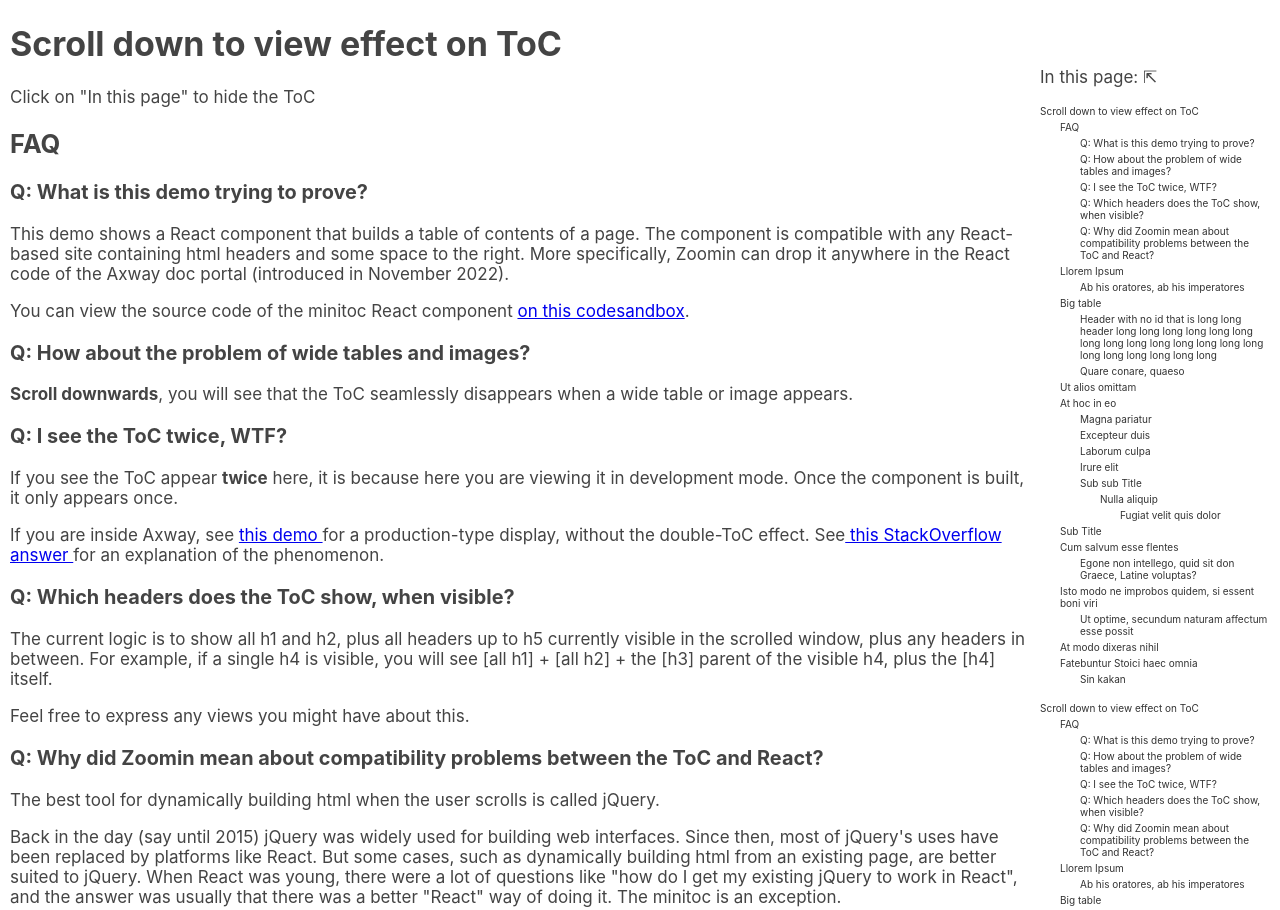
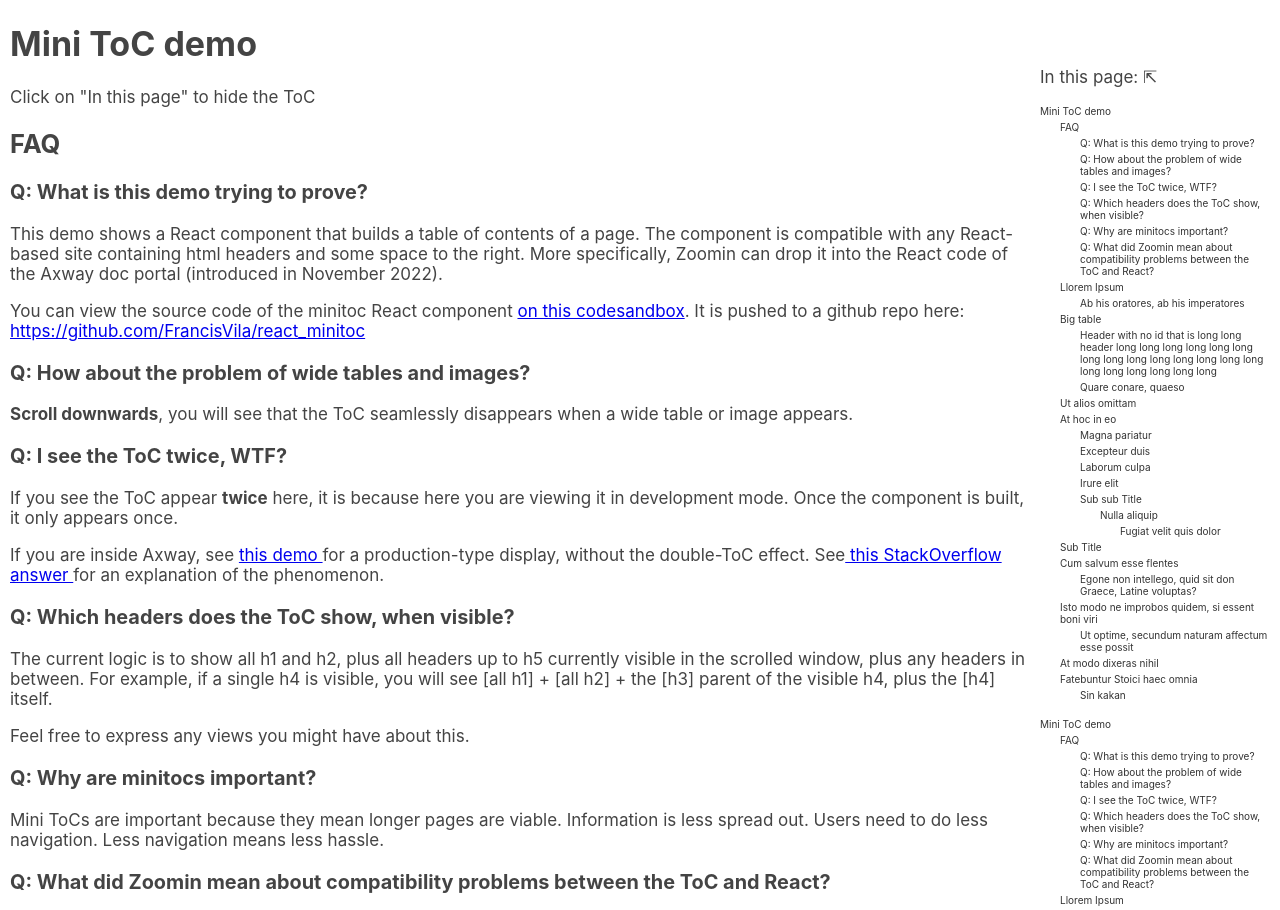
Before and after one commit to FrancisVila/react_minitoc, a React (Create React App) app: page / in a window 1280 px wide. Shown: the top 910 px of the page. Built offline with nearby package versions, Linux system fonts and the light colour scheme.

Commit message:
small edit

```diff
--- a/src/pages/page1.js
+++ b/src/pages/page1.js
@@ -7,13 +7,12 @@ export const Page1 = () => {
   return (
     <div id='content'>
 
-<h1 id="aaaa">Scroll down to view effect on ToC</h1>
+<h1 id="aaaa">Mini ToC demo</h1>
       <p>Click on "In this page" to hide the ToC </p>
 	  <h2>FAQ</h2>
 	  <h3>Q: What is this demo trying to prove?</h3>
-	  <p>This demo shows a React component that builds a table of contents of a page. The component is compatible with any React-based site containing html headers and some space to the right. More specifically, Zoomin can drop it anywhere in the React code of the Axway doc portal (introduced in November 2022).</p>
-	  <p>You can view the source code of the minitoc React component <a href="https://codesandbox.io/s/live-retractable-toc-for-documentation-g4zv99?file=/src/components/minitoc.js">on this codesandbox</a>.
-	  </p>
+	  <p>This demo shows a React component that builds a table of contents of a page. The component is compatible with any React-based site containing html headers and some space to the right. More specifically, Zoomin can drop it into the React code of the Axway doc portal (introduced in November 2022).</p>
+	  <p>You can view the source code of the minitoc React component <a href="https://codesandbox.io/s/live-retractable-toc-for-documentation-g4zv99?file=/src/components/minitoc.js">on this codesandbox</a>. It is pushed to a github repo here:  <a href="https://github.com/FrancisVila/react_minitoc">https://github.com/FrancisVila/react_minitoc</a>	  </p>
 	  <h3>Q: How about the problem of wide tables and images?</h3>
         <p><b>Scroll downwards</b>, you will see that the ToC seamlessly disappears when a wide table or image appears.</p>
 		<h3>Q: I see the ToC twice, WTF?</h3>
@@ -30,8 +29,9 @@ export const Page1 = () => {
 		For example, if a single h4 is visible, you will see [all h1] + [all h2] + the [h3] parent of the visible h4, plus the [h4] itself. </p>
 		<p>Feel free to express any views you might have about this.</p>
 
-
-		<h3>Q: Why did Zoomin mean about compatibility problems between the ToC and React?</h3>
+		<h3>Q: Why are minitocs important?</h3>
+		<p>Mini ToCs are important because they mean longer pages are viable. Information is less spread out. Users need to do less navigation. Less navigation means less hassle.</p>
+		<h3>Q: What did Zoomin mean about compatibility problems between the ToC and React?</h3>
 
 		<p>The best tool for dynamically building html when the user scrolls is called jQuery. </p>
 		<p>Back in the day (say until 2015) jQuery was widely used for building web interfaces. Since then, most of jQuery's uses have been replaced by platforms like React. But some cases, such as dynamically building html from an existing page, are better suited to jQuery. When React was young, there were a lot of questions like "how do I get my existing jQuery to work in React", and the answer was usually that there was a better "React" way of doing it. The minitoc is an exception.</p>
```
